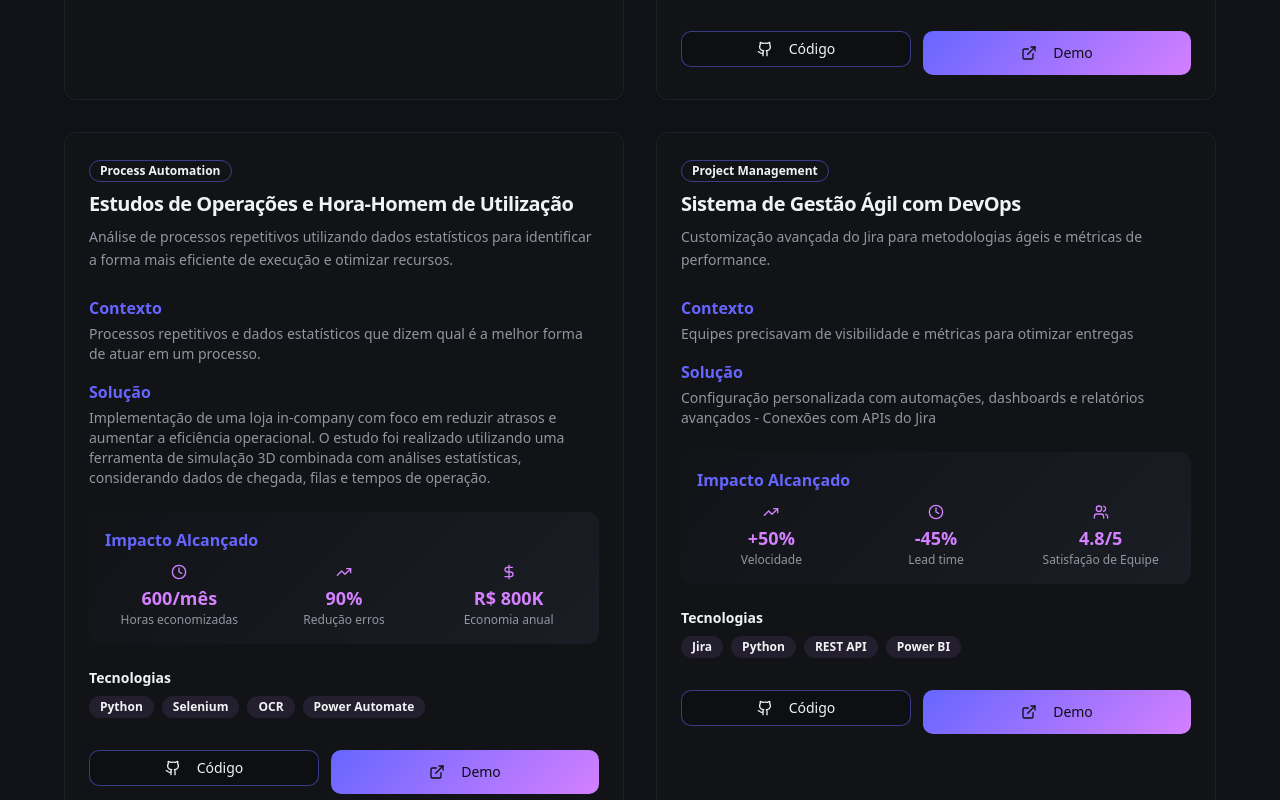
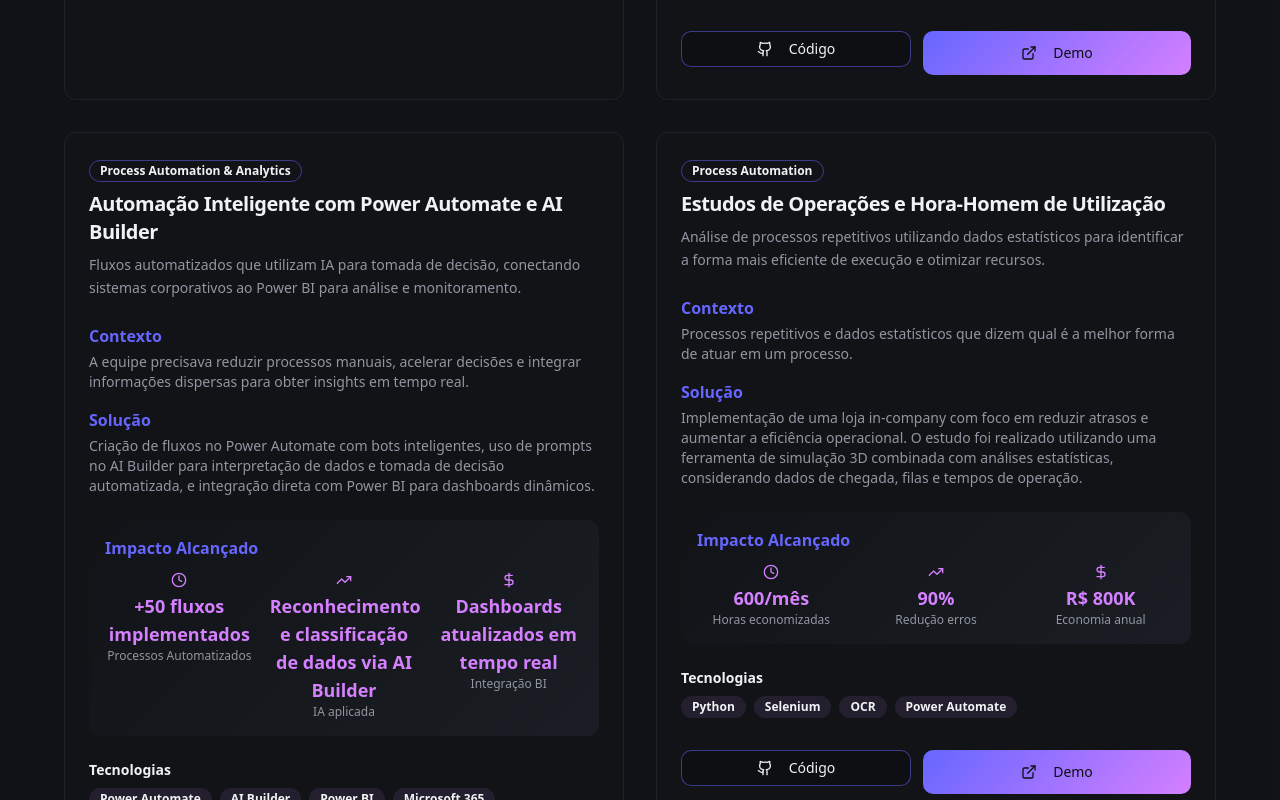
Before and after one commit to viHernandes/homePage, a React (Vite) app: page / in a window 1280 px wide. Shown: the part 6640-7440 px from the top of the page. Built offline with nearby package versions, Linux system fonts and the light colour scheme.

Commit message:
adicionado ajustes

```diff
--- a/src/components/portfolio/projects-section.tsx
+++ b/src/components/portfolio/projects-section.tsx
@@ -12,6 +12,8 @@ import fornecedoresLogs from "../../assets/images/fornecedorlog.png";
 import sistemaLog from "../../assets/images/sistema_log.mp4";
 import sistemaCRM from "../../assets/images/CRM_VIDEO_EXEMPLO.mp4";
 import sistemaForecast from "../../assets/images/forecaster.mp4";
+import powerautomate1 from "../../assets/images/powerautomate1.png";
+import powerautomate2 from "../../assets/images/powerautomate2.png";
 
 
 export function ProjectsSection() {
@@ -132,6 +134,24 @@ export function ProjectsSection() {
 
 
       ]
+    },
+    {
+    title: "Automação Inteligente com Power Automate e AI Builder",
+category: "Process Automation & Analytics",
+description: "Fluxos automatizados que utilizam IA para tomada de decisão, conectando sistemas corporativos ao Power BI para análise e monitoramento.",
+context: "A equipe precisava reduzir processos manuais, acelerar decisões e integrar informações dispersas para obter insights em tempo real.",
+solution: "Criação de fluxos no Power Automate com bots inteligentes, uso de prompts no AI Builder para interpretação de dados e tomada de decisão automatizada, e integração direta com Power BI para dashboards dinâmicos.",
+impact: [
+  { icon: Clock, label: "Processos Automatizados", value: "+50 fluxos implementados" },
+  { icon: TrendingUp, label: "IA aplicada", value: "Reconhecimento e classificação de dados via AI Builder" },
+  { icon: DollarSign, label: "Integração BI", value: "Dashboards atualizados em tempo real" }
+],
+technologies: ["Power Automate", "AI Builder", "Power BI", "Microsoft 365", "Conectores Premium"],
+github: "#",
+demoImages: [
+    { type: 'image', src: powerautomate1 },
+    {type: 'image', src : powerautomate2}
+]
     },
     {
       title: "Estudos de Operações e Hora-Homem de Utilização",
```
Also changed, not shown: src/assets/images/powerautomate1.png (added), src/assets/images/powerautomate2.png (added).
